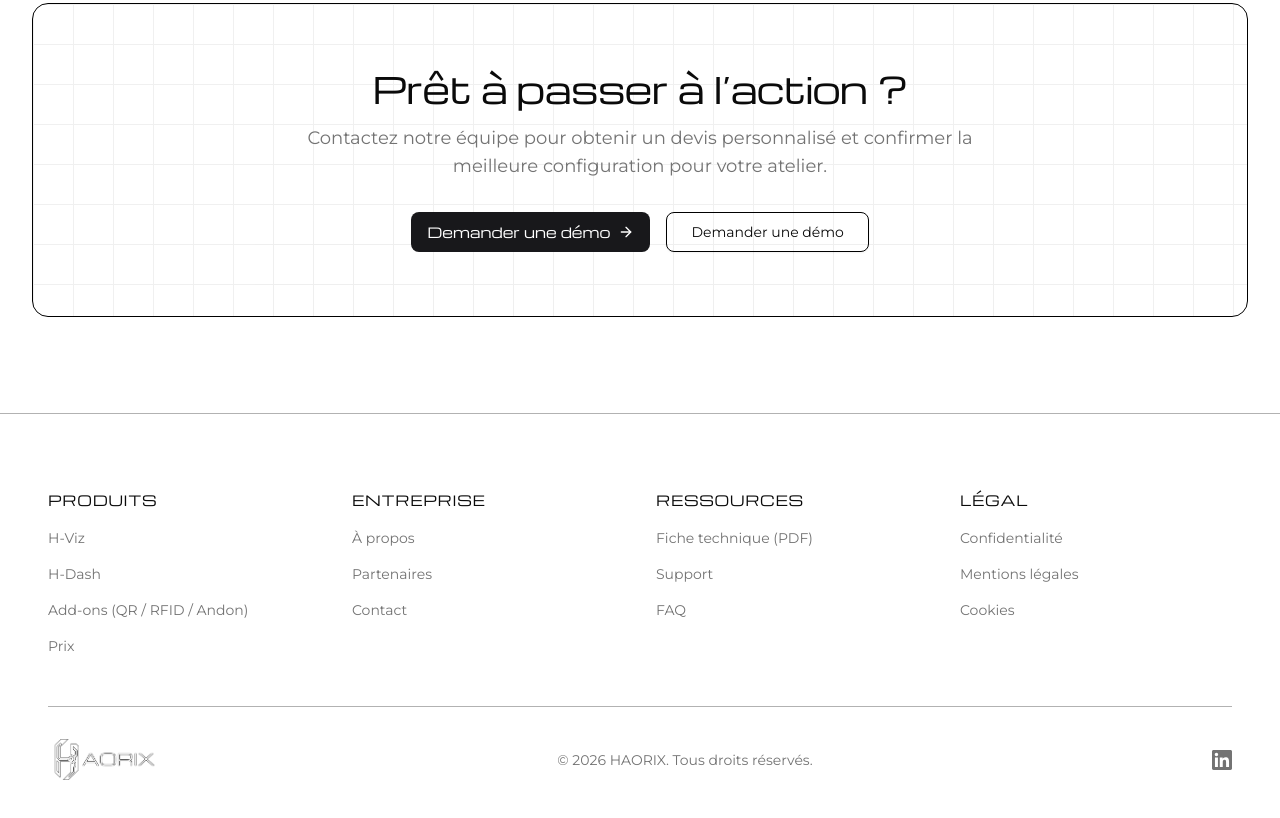
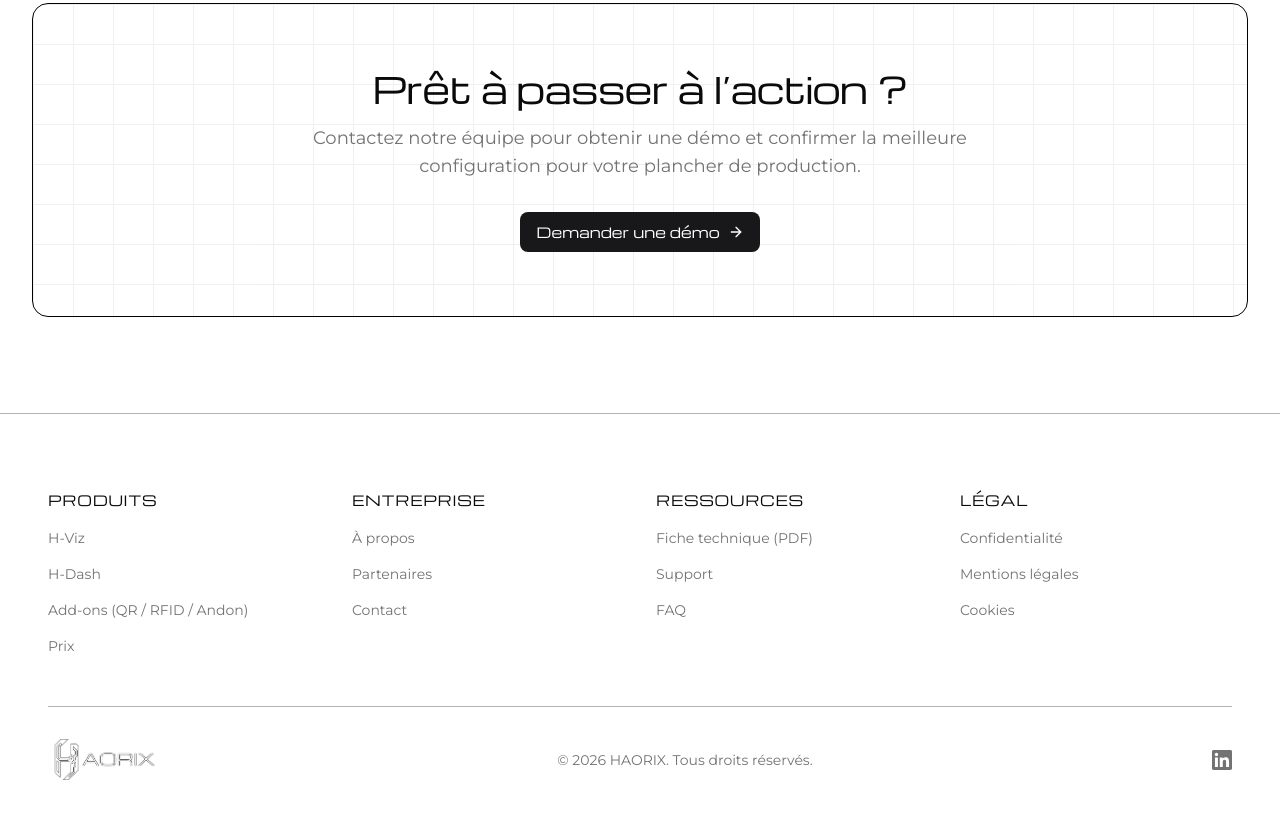
Before and after one commit to MarcelloFonseca/haorix, a Next.js app: page /produits/h-viz in a window 1280 px wide. Shown: the part 2320-3138 px from the top of the page. Built offline with nearby package versions, Linux system fonts and the light colour scheme.

Commit message:
Corrections générales page produits/services

```diff
--- a/src/app/RegularComponents/Product-page-layout.tsx
+++ b/src/app/RegularComponents/Product-page-layout.tsx
@@ -42,8 +42,8 @@ export function ProductPageLayout({
   features,
   specs,
   highlights,
-  ctaText = 'Commander maintenant',
-  ctaLink = '/contact',
+  ctaText = 'Demander une démo',
+  ctaLink = '/demo',
   secondaryCtaText = 'En savoir plus',
   secondaryCtaLink = '#features',
   productImage,
@@ -213,7 +213,7 @@ export function ProductPageLayout({
                 Prêt à passer à l’action ?
               </h2>
               <p className="mx-auto mt-4 max-w-2xl text-lg text-muted-foreground">
-                Contactez notre équipe pour obtenir un devis personnalisé et confirmer la meilleure configuration pour votre atelier.
+                Contactez notre équipe pour obtenir une démo et confirmer la meilleure configuration pour votre plancher de production.
               </p>
               <div className="mt-8 flex flex-col justify-center gap-4 sm:flex-row">
                 <Button
@@ -226,9 +226,6 @@ export function ProductPageLayout({
                     <ArrowRight className="h-4 w-4" />
                   </Link>
                 </Button>
-                <Button asChild size="lg" variant="outline" className="bg-transparent">
-                  <Link href="/contact">Demander une démo</Link>
-                </Button>
               </div>
             </div>
           </div>
--- a/src/app/produits/accessoires&add-ons/page.tsx
+++ b/src/app/produits/accessoires&add-ons/page.tsx
@@ -1,14 +1,14 @@
 'use client'
 
-import Link from 'next/link'
-import Image from 'next/image'
-import React, { useMemo, useRef, useState } from 'react'
-import { michroma } from '@/Fonts/Michroma'
-import { montserrat } from '@/Fonts/Montserrat'
-import { Badge } from '@/components/ui/badge'
-import { Button } from '@/components/ui/button'
-import { Card, CardContent } from '@/components/ui/card'
-import { ArrowRight, Check, QrCode, Rss, BellRing, Cable, ChevronRight } from 'lucide-react'
+import Link from 'next/link';
+import Image from 'next/image';
+import { michroma } from '@/Fonts/Michroma';
+import { Badge } from '@/components/ui/badge';
+import { Button } from '@/components/ui/button';
+import { montserrat } from '@/Fonts/Montserrat';
+import { Card, CardContent } from '@/components/ui/card';
+import React, { useMemo, useRef, useState } from 'react';
+import { ArrowRight, Check, QrCode, Rss, BellRing, Cable, ChevronRight } from 'lucide-react';
 
 interface Accessory {
   id: string
@@ -107,7 +107,7 @@ export default function AccessoriesPage() {
 
   return (
     <div className={`flex min-h-screen flex-col bg-background overflow-x-hidden ${montserrat.className}`}>
-      {/* Hero Section */}
+
       <section className="relative overflow-hidden border-b border-border/30">
         <div
           className="pointer-events-none absolute inset-0 opacity-[0.06]"
@@ -137,12 +137,12 @@ export default function AccessoriesPage() {
         </div>
       </section>
 
-      {/* Main Content Section */}
+
       <div ref={detailsRef}>
         <section className="border-b border-border/30 py-12 sm:py-16 lg:py-24">
           <div className="mx-auto max-w-7xl px-4 lg:px-8">
             <div className="grid gap-8 lg:grid-cols-12 lg:gap-12">
-              {/* Accessory List */}
+
               <div className="lg:col-span-5">
                 <h2 className={`${michroma.className} mb-4 text-xl font-bold tracking-tight text-foreground sm:mb-6 sm:text-2xl`}>
                   Nos accessoires
@@ -201,12 +201,11 @@ export default function AccessoriesPage() {
                 </div>
               </div>
 
-              {/* Accessory Details */}
               <div className="lg:col-span-7">
                 <Card className="overflow-hidden border-border">
                   <div className="relative border-b border-border bg-muted/20 p-4 sm:p-6 md:p-8">
                     <div className="flex flex-col gap-4 sm:gap-6">
-                      {/* Header with icon and title */}
+
                       <div className="flex items-start gap-3 sm:gap-4">
                         <div className="flex h-12 w-12 shrink-0 items-center justify-center rounded-xl bg-zinc-900 text-white dark:bg-white dark:text-black sm:h-16 sm:w-16 sm:rounded-2xl md:h-20 md:w-20">
                           <span className="h-6 w-6 [&>svg]:h-6 [&>svg]:w-6 sm:h-8 sm:w-8 sm:[&>svg]:h-8 sm:[&>svg]:w-8 md:h-10 md:w-10 md:[&>svg]:h-10 md:[&>svg]:w-10">{selectedAccessory.icon}</span>
@@ -234,7 +233,6 @@ export default function AccessoriesPage() {
                         {selectedAccessory.description}
                       </p>
 
-                      {/* Image */}
                       <div className="overflow-hidden rounded-lg border border-border bg-background sm:rounded-xl">
                         <div className="relative aspect-[4/3] w-full sm:aspect-[16/9]">
                           <Image
@@ -252,7 +250,7 @@ export default function AccessoriesPage() {
 
                   <CardContent className="p-4 sm:p-6 md:p-8">
                     <div className="grid gap-6 sm:gap-8 md:grid-cols-2">
-                      {/* Features */}
+
                       <div>
                         <h4 className={`${michroma.className} mb-3 text-sm font-semibold text-foreground sm:mb-4 sm:text-base`}>
                           Caractéristiques
@@ -269,7 +267,7 @@ export default function AccessoriesPage() {
                         </ul>
                       </div>
 
-                      {/* Specs */}
+
                       <div>
                         <h4 className={`${michroma.className} mb-3 text-sm font-semibold text-foreground sm:mb-4 sm:text-base`}>
                           Spécifications
@@ -292,15 +290,14 @@ export default function AccessoriesPage() {
                       </div>
                     </div>
 
-                    {/* CTA Buttons */}
                     <div className="mt-6 flex flex-col gap-2 border-t border-border pt-4 sm:mt-8 sm:flex-row sm:gap-3 sm:pt-6">
                       <Button
                         asChild
                         size="default"
                         className={`${michroma.className} gap-2 bg-zinc-900 text-white hover:bg-zinc-800 dark:bg-white dark:text-black dark:hover:bg-zinc-200 text-sm sm:text-base`}
                       >
-                        <Link href="/contact">
-                          Demander un devis
+                        <Link href="/demo">
+                          Demander une démo
                           <ArrowRight className="h-4 w-4" />
                         </Link>
                       </Button>
@@ -316,7 +313,6 @@ export default function AccessoriesPage() {
         </section>
       </div>
 
-      {/* All Accessories Grid Section */}
       <section className="border-b border-border/30 py-12 sm:py-16 lg:py-24">
         <div className="mx-auto max-w-7xl px-4 lg:px-8">
           <div className="mb-8 text-center sm:mb-12">
@@ -339,7 +335,7 @@ export default function AccessoriesPage() {
                 }}
               >
                 <CardContent className="p-4 sm:p-6 flex h-full flex-col">
-                  {/* Card Image */}
+
                   <div className="mb-3 overflow-hidden rounded-lg border border-border bg-background sm:mb-4 sm:rounded-xl">
                     <div className="relative aspect-[4/3] w-full sm:aspect-[16/10]">
                       <Image
@@ -352,7 +348,6 @@ export default function AccessoriesPage() {
                     </div>
                   </div>
 
-                  {/* Badge */}
                   <div className="mb-2 h-5 sm:h-6">
                     {accessory.badge ? (
                       <Badge variant="secondary" className="text-[10px] sm:text-xs">
@@ -363,7 +358,6 @@ export default function AccessoriesPage() {
                     )}
                   </div>
 
-                  {/* Icon + Title */}
                   <div className="mb-2 flex items-start gap-2 sm:mb-3 sm:gap-3">
                     <div className="flex h-8 w-8 shrink-0 items-center justify-center rounded-md bg-muted text-muted-foreground sm:h-10 sm:w-10 sm:rounded-lg">
                       <span className="h-4 w-4 [&>svg]:h-4 [&>svg]:w-4 sm:h-5 sm:w-5 sm:[&>svg]:h-5 sm:[&>svg]:w-5">{accessory.icon}</span>
@@ -376,12 +370,10 @@ export default function AccessoriesPage() {
                     </div>
                   </div>
 
-                  {/* Description */}
                   <p className="mt-1 line-clamp-2 text-xs text-muted-foreground flex-1 sm:mt-2 sm:line-clamp-3 sm:text-sm">
                     {accessory.description}
                   </p>
 
-                  {/* Link */}
                   <div className="mt-3 flex items-center text-xs font-medium text-foreground sm:mt-4 sm:text-sm">
                     Voir détails
                     <ChevronRight className="ml-1 h-3 w-3 transition-transform group-hover:translate-x-1 sm:h-4 sm:w-4" />
@@ -393,7 +385,6 @@ export default function AccessoriesPage() {
         </div>
       </section>
 
-      {/* Benefits Section */}
       <section className="border-b border-border/30 py-12 sm:py-16 lg:py-24">
         <div className="mx-auto max-w-7xl px-4 lg:px-8">
           <div className="grid gap-8 lg:grid-cols-2 lg:items-center lg:gap-12">
@@ -427,7 +418,6 @@ export default function AccessoriesPage() {
         </div>
       </section>
 
-      {/* CTA Section */}
       <section className="py-12 sm:py-16 lg:py-24">
         <div className="mx-auto max-w-7xl px-4 lg:px-8">
           <div className="relative overflow-hidden rounded-xl border border-border bg-card px-4 py-10 text-center sm:rounded-2xl sm:px-6 sm:py-12 md:px-16 md:py-16">
@@ -453,8 +443,8 @@ export default function AccessoriesPage() {
                   size="default"
                   className={`${michroma.className} gap-2 bg-zinc-900 text-white hover:bg-zinc-800 dark:bg-white dark:text-black dark:hover:bg-zinc-200 sm:size-lg`}
                 >
-                  <Link href="/contact">
-                    Obtenir une soumission
+                  <Link href="/demo">
+                    Demander une démo
                     <ArrowRight className="h-4 w-4" />
                   </Link>
                 </Button>
--- a/src/app/produits/h-viz/page.tsx
+++ b/src/app/produits/h-viz/page.tsx
@@ -69,7 +69,7 @@ export default function HVizProductPage() {
       specs={specs}
       highlights={highlights}
       ctaText="Demander une démo"
-      ctaLink="/contact"
+      ctaLink="/demo"
       secondaryCtaText="Voir comment ça marche"
       secondaryCtaLink="/#how-it-works"
     />
```
